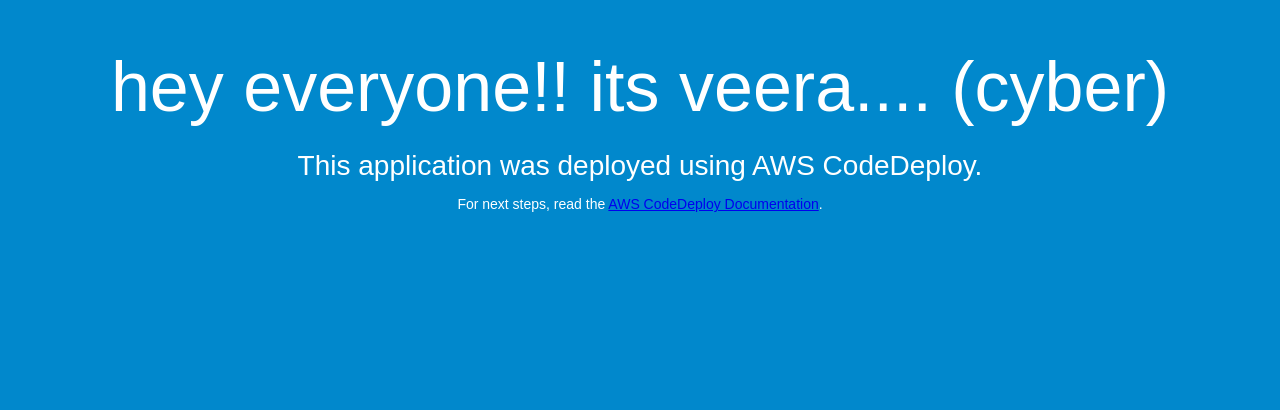
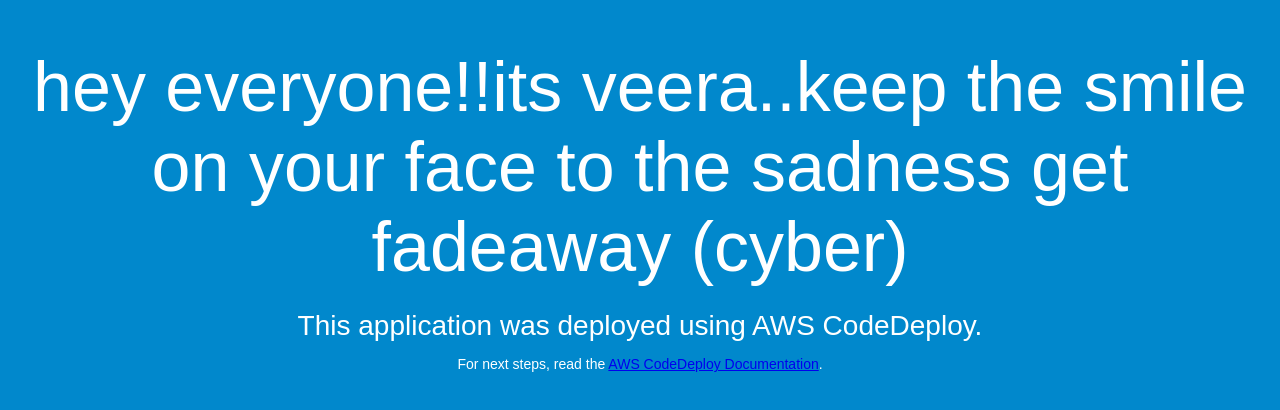
Before and after one commit to Veerah1999/funnypig, a plain HTML site: page index.html in a window 1280 px wide. Drawn offline with Linux system fonts and the light colour scheme.

Commit message:
Update index.html

```diff
--- a/index.html
+++ b/index.html
@@ -26,7 +26,7 @@
 </head>
 <body>
   <div align="center">
-    <h1>hey everyone!! its veera....  (cyber)</h1>
+    <h1>hey everyone!!its veera..keep the smile on your face to the sadness get fadeaway  (cyber)</h1>
     <h2>This application was deployed using AWS CodeDeploy.</h2>
     <p>For next steps, read the <a href="http://aws.amazon.com/documentation/codedeploy">AWS CodeDeploy Documentation</a>.</p>
   </div>
```
